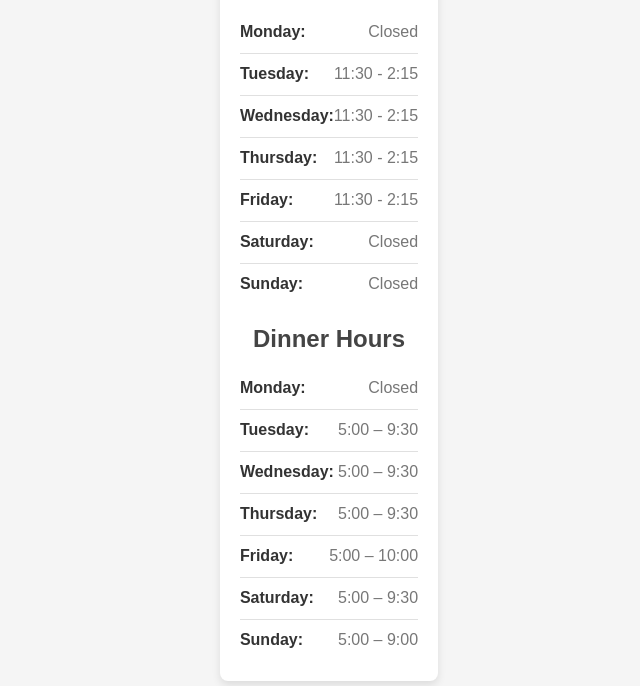
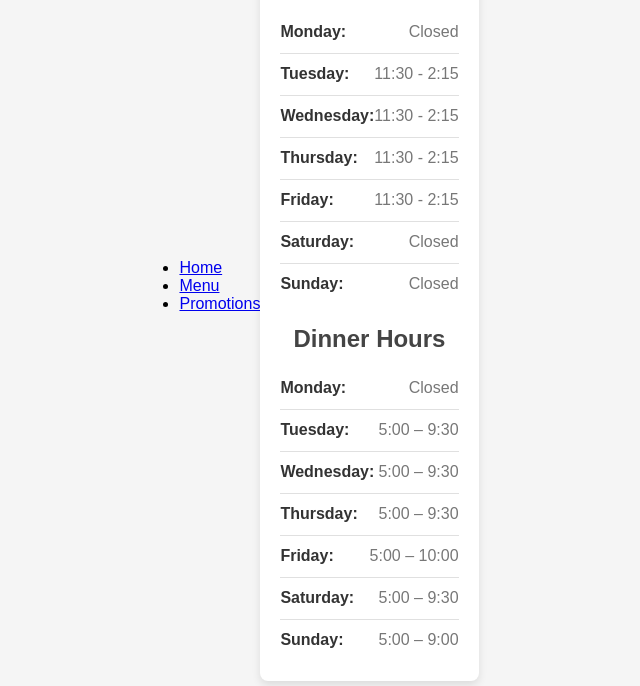
Before and after one commit to jorgenavarro1/Project2_TeamSuperStars, a plain HTML site: page index.html in a window 1280 px wide. Shown: the part 114-800 px from the top of the page, without its empty margins (311-951 px from the left). Drawn offline with Linux system fonts and the light colour scheme.

Commit message:
adding nav

```diff
--- a/index.html
+++ b/index.html
@@ -7,6 +7,15 @@
     <link rel="stylesheet" href="style/hoursstyle.css">
 </head>
 <body>
+	<header>
+    <nav id="main-nav">
+      <ul>
+        <li><a href="Index.html">Home</a></li>
+        <li><a href="Menu.html">Menu</a></li>
+        <li><a href="Promotions.html">Promotions</a></li>
+      </ul>
+    </nav>
+  </header>
 	<main>
 		<div class="container">
 			<h1>Tako Grill</h1>
```
Also changed, not shown: 1 other file.
